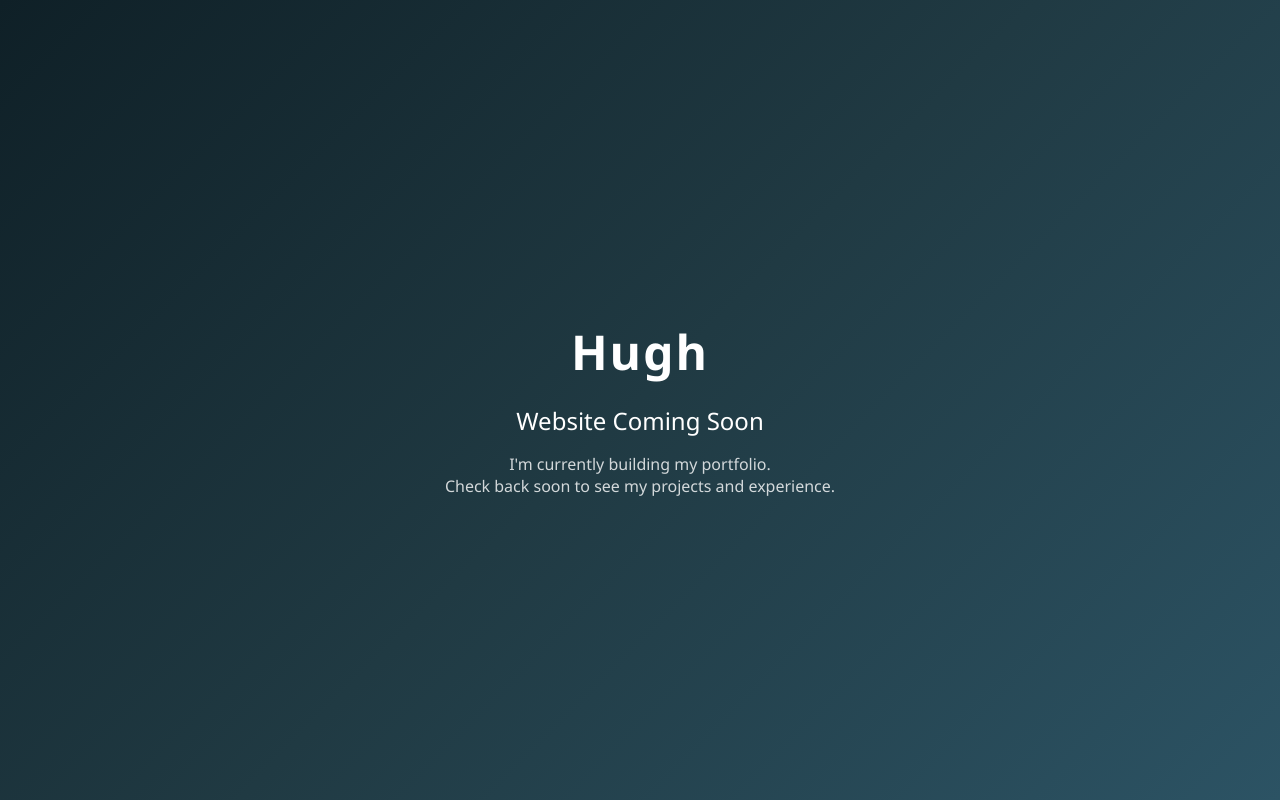
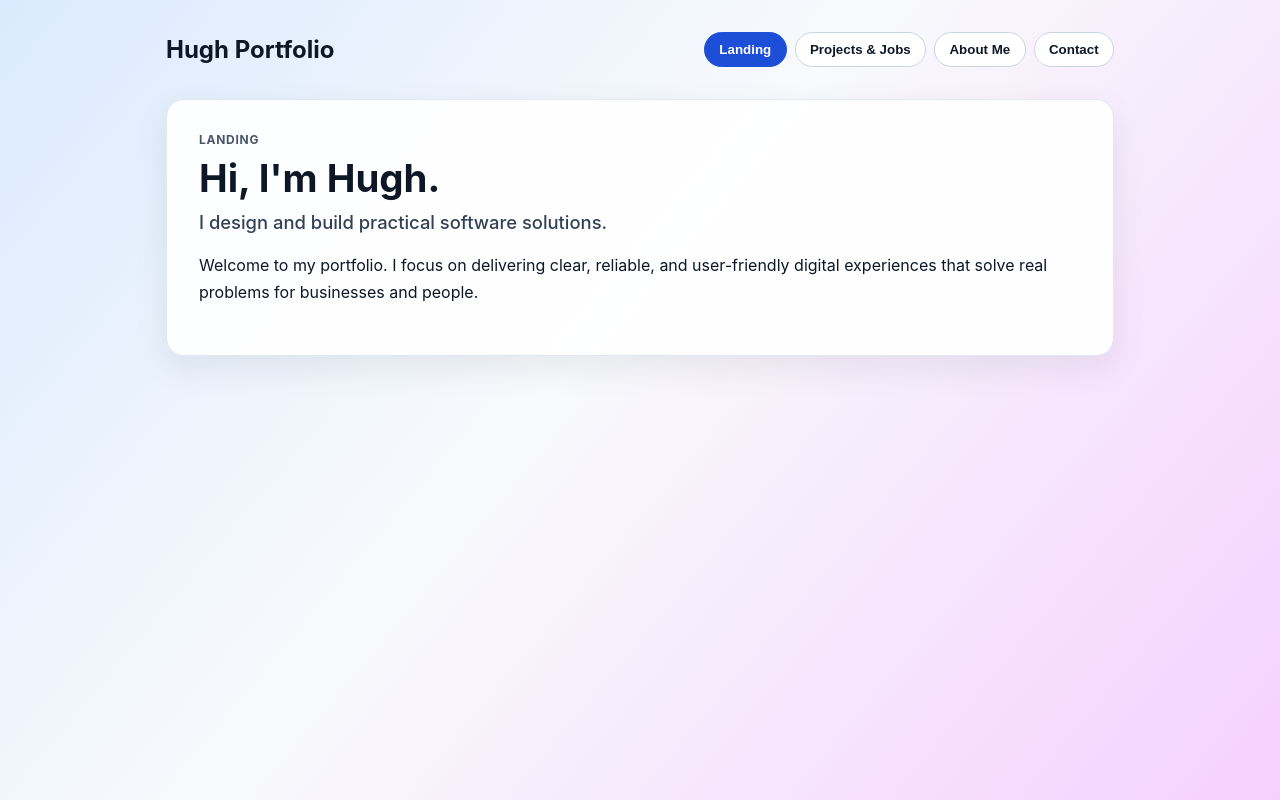
Before and after one commit to alphaaa77/portfoliowebsite, a React (Create React App) app in the folder portfolio/: page / in a window 1280 px wide. Built offline with nearby package versions, Linux system fonts and the light colour scheme.

Commit message:
Create 4-section portfolio website layout

```diff
--- a/portfolio/src/App.css
+++ b/portfolio/src/App.css
@@ -1,30 +1,109 @@
+* {
+  box-sizing: border-box;
+}
+
 body {
   margin: 0;
-  font-family: 'Segoe UI', Tahoma, Geneva, Verdana, sans-serif;
+  font-family: 'Inter', 'Segoe UI', Tahoma, Geneva, Verdana, sans-serif;
+  color: #0e1726;
+  background: linear-gradient(130deg, #dbeafe 0%, #f8fafc 45%, #f5d0fe 100%);
+  min-height: 100vh;
 }
 
-.coming-soon {
-  height: 100vh;
-  display: flex;
-  justify-content: center;
-  align-items: center;
-  background: linear-gradient(135deg, #0f2027, #203a43, #2c5364);
-  color: white;
-  text-align: center;
+.app-shell {
+  max-width: 980px;
+  margin: 0 auto;
+  padding: 2rem 1rem 3rem;
 }
 
-.content h1 {
-  font-size: 3rem;
-  margin-bottom: 0.5rem;
-  letter-spacing: 2px;
+.top-bar {
+  display: flex;
+  justify-content: space-between;
+  align-items: center;
+  gap: 1rem;
+  flex-wrap: wrap;
 }
 
-.content h2 {
-  font-weight: 300;
-  margin-bottom: 1rem;
+.brand {
+  margin: 0;
+  font-size: 1.5rem;
 }
 
-.content p {
-  opacity: 0.8;
-  font-size: 1rem;
+.nav-list {
+  list-style: none;
+  display: flex;
+  flex-wrap: wrap;
+  gap: 0.5rem;
+  padding: 0;
+  margin: 0;
 }
+
+.nav-button {
+  border: 1px solid #cbd5e1;
+  background: #ffffff;
+  color: #0f172a;
+  padding: 0.55rem 0.9rem;
+  border-radius: 999px;
+  font-weight: 600;
+  cursor: pointer;
+  transition: all 0.2s ease;
+}
+
+.nav-button:hover,
+.nav-button:focus-visible {
+  border-color: #3b82f6;
+  color: #1d4ed8;
+  outline: none;
+}
+
+.nav-button.active {
+  background: #1d4ed8;
+  border-color: #1d4ed8;
+  color: #ffffff;
+}
+
+.content-card {
+  margin-top: 2rem;
+  background: rgba(255, 255, 255, 0.92);
+  border: 1px solid #e2e8f0;
+  border-radius: 18px;
+  padding: 2rem;
+  box-shadow: 0 12px 34px rgba(15, 23, 42, 0.08);
+}
+
+.eyebrow {
+  margin: 0;
+  text-transform: uppercase;
+  letter-spacing: 0.06em;
+  color: #475569;
+  font-size: 0.75rem;
+  font-weight: 700;
+}
+
+h2 {
+  margin: 0.5rem 0 0;
+  font-size: clamp(1.8rem, 3vw, 2.4rem);
+}
+
+h3 {
+  margin: 0.65rem 0 0;
+  font-size: 1.15rem;
+  color: #334155;
+  font-weight: 500;
+}
+
+.description {
+  margin-top: 1.2rem;
+  line-height: 1.7;
+  white-space: pre-line;
+}
+
+@media (max-width: 640px) {
+  .content-card {
+    padding: 1.4rem;
+  }
+
+  .brand {
+    width: 100%;
+  }
+}
--- a/portfolio/src/App.js
+++ b/portfolio/src/App.js
@@ -1,16 +1,66 @@
+import { useState } from 'react';
 import './App.css';
 
+const pages = [
+  { key: 'home', label: 'Landing' },
+  { key: 'projects', label: 'Projects & Jobs' },
+  { key: 'about', label: 'About Me' },
+  { key: 'contact', label: 'Contact' },
+];
+
+const content = {
+  home: {
+    title: "Hi, I'm Hugh.",
+    subtitle: 'I design and build practical software solutions.',
+    body: 'Welcome to my portfolio. I focus on delivering clear, reliable, and user-friendly digital experiences that solve real problems for businesses and people.',
+  },
+  projects: {
+    title: 'Projects & Jobs',
+    subtitle: 'A snapshot of work I have undertaken.',
+    body: 'This page can highlight your key projects, clients, responsibilities, and outcomes. Add cards for each project including the problem, your role, the tech stack, and measurable results.',
+  },
+  about: {
+    title: 'About Me',
+    subtitle: 'More than just an IT professional.',
+    body: 'I enjoy helping people turn ideas into products they can actually use. I value communication, empathy, and consistency, so clients always know who they are working with and where things stand.',
+  },
+  contact: {
+    title: 'Contact Me',
+    subtitle: "Let's connect.",
+    body: 'Email: you@example.com\nPhone: +1 (000) 000-0000\nLinkedIn: linkedin.com/in/yourprofile\nGitHub: github.com/yourusername',
+  },
+};
+
 function App() {
+  const [activePage, setActivePage] = useState('home');
+  const currentPage = content[activePage];
+
   return (
-    <div className="coming-soon">
-      <div className="content">
-        <h1>Hugh</h1>
-        <h2>Website Coming Soon</h2>
-        <p>
-          I'm currently building my portfolio.<br />
-          Check back soon to see my projects and experience.
-        </p>
-      </div>
+    <div className="app-shell">
+      <header className="top-bar">
+        <h1 className="brand">Hugh Portfolio</h1>
+        <nav aria-label="Main navigation">
+          <ul className="nav-list">
+            {pages.map((page) => (
+              <li key={page.key}>
+                <button
+                  className={`nav-button ${activePage === page.key ? 'active' : ''}`}
+                  onClick={() => setActivePage(page.key)}
+                >
+                  {page.label}
+                </button>
+              </li>
+            ))}
+          </ul>
+        </nav>
+      </header>
+
+      <main className="content-card">
+        <p className="eyebrow">{pages.find((page) => page.key === activePage)?.label}</p>
+        <h2>{currentPage.title}</h2>
+        <h3>{currentPage.subtitle}</h3>
+        <p className="description">{currentPage.body}</p>
+      </main>
     </div>
   );
 }
```
Also changed, not shown: 1 other file (tests, documents, lock files or other folders).
